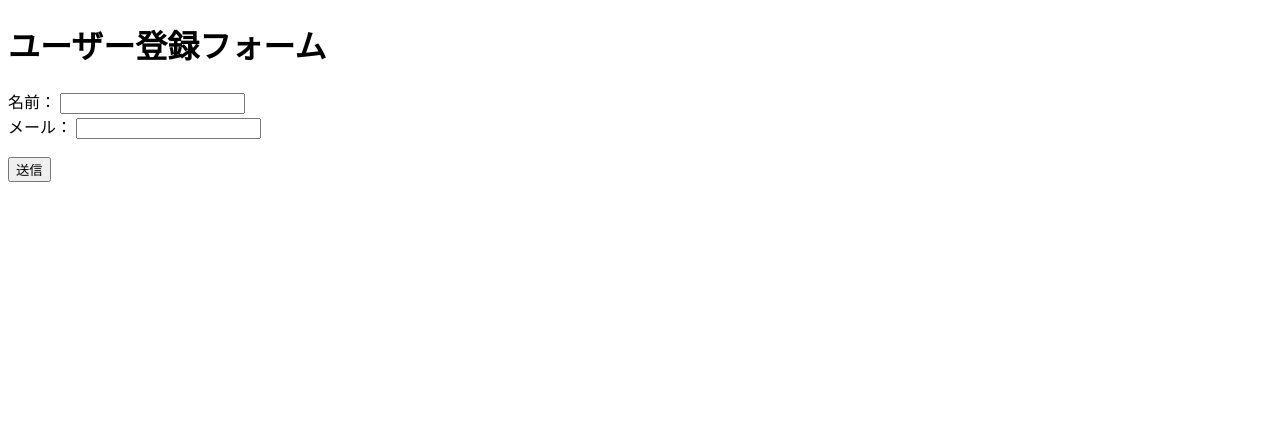
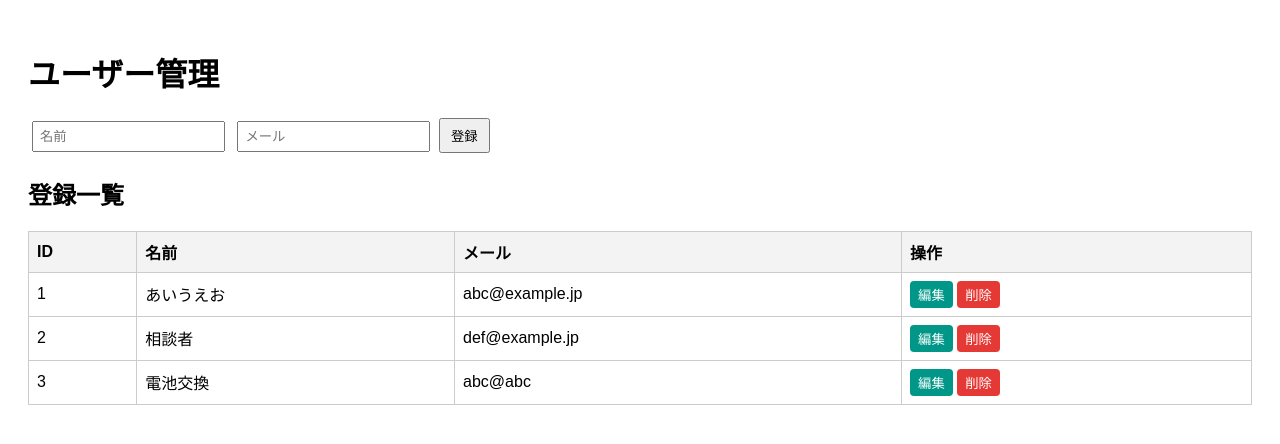
Before and after one commit to yuuki-hiroshima/flask_js_demo, a Flask app: page / in a window 1280 px wide. Shown: the top 444 px of the page. Run offline with Flask 3, Linux system fonts and the light colour scheme.

Commit message:
flask jyavascript json

```diff
--- a/app.py
+++ b/app.py
@@ -1,6 +1,44 @@
 from flask import Flask, render_template, request, jsonify
+import json, os
 
 app = Flask(__name__)
+
+# ===== JSONファイルのパス =====
+DATA_FILE = "data.json"
+
+# ===== ユーティリティ関数 =====
+def load_data():
+    """JSONファイルを読み込んでリストを返す。idがないレコードは補正して付与。"""
+    if not os.path.exists(DATA_FILE):   # ファイルが無ければ空リスト
+        return []
+    with open(DATA_FILE, "r", encoding="utf-8") as f:
+        try:
+            users = json.load(f)
+        except json.JSONDecodeError:
+            users = []   # ファイルが壊れていても安全に戻す
+
+    # --- ここで id を補正 ---
+    changed = False
+
+    # 既存の最大IDを取得（idがないレコードがあってもOK）
+    current_max = max((u.get("id", 0) for u in users), default=0)
+    next_id = current_max + 1
+
+    for u in users:
+        if "id" not in u :
+            u["id"] = next_id
+            next_id += 1
+            changed = True
+
+    # 補正が入ったら保存して永続化（次回移行もOK）
+    if changed:
+        save_data(users)
+    return users
+
+def save_data(data):
+    """リストをJSONファイルに書き込む"""
+    with open(DATA_FILE, "w", encoding="utf-8") as f:
+        json.dump(data, f, ensure_ascii=False, indent=2)
 
 # ---------- HTML表示 ----------
 @app.route("/")
@@ -14,14 +52,64 @@ def register():
     name = data.get("name")
     email =data.get("email")
 
-    print(f"受信データ: name={name}, email={email}")  # ターミナルで確認
+    if not name or not email:
+        return jsonify({"status": "error", "message": "名前とメールは必須です。"}),400
 
-    # 仮の処理（本来はDB保存など）
-    response = {
-        "status": "success",
-        "message": f"{name} さん({email})を登録しました！"
-    }
-    return jsonify(response)  # JSON形式で返す
+    users = load_data()
+
+    # 同じメールが既に存在していたらエラー
+    if any(u["email"] == email for u in users):
+        return jsonify({"status": "error", "message": "このメールはすでに登録済みです。"}),409
+
+    # 登録する情報に自動的にIDを付与する（番号管理）
+    new_id = max((u.get("id", 0) for u in users), default=0) + 1
+
+    # 新しいユーザーを追加
+    users.append({"id": new_id, "name": name, "email": email})
+    save_data(users)
+    return jsonify({"status": "success", "message": f"{name} さんを登録しました！"})
+
+# ===== 一覧取得API（GET） =====
+@app.route("/api/list", methods=["GET"])
+def get_list():
+    users = load_data()
+    return jsonify(users)
+
+# ===== 編集（Update） =====
+@app.route("/api/update/<int:user_id>", methods=["PUT"])
+def update_user(user_id):
+    data = request.get_json()
+    name = data.get("name")
+    email = data.get("email")
+
+    if not name or not email:
+        return jsonify({"status": "error", "message": "名前とメールは必須です。"}), 400
+
+    users = load_data()
+
+    # ★ 自分以外とのメール重複チェック（任意だが推奨）
+    if any(u.get("email") == email and u.get("id") != user_id for u in users):
+        return jsonify({"status": "error", "message": "このメールは別ユーザーで使用されています。"}), 409
+
+    for user in users:
+        if user.get("id") == user_id:   # get で安全比較
+            user["name"] = name
+            user["email"] = email
+            save_data(users)
+            return jsonify({"status": "success", "message": "更新しました。"})
+    return jsonify({"status": "error", "message": "該当ユーザーが見つかりません。"}), 404
+
+# ===== 削除（Delete） =====
+@app.route("/api/delete/<int:user_id>", methods=["DELETE"])
+def delete_user(user_id):
+    users = load_data()
+    new_users = [u for u in users if u.get("id") != user_id]
+
+    if len(new_users) == len(users):
+        return jsonify({"status": "error", "message": "該当ユーザーが見つかりませんでした。"}), 404
+
+    save_data(new_users)
+    return jsonify({"status": "success", "message": "削除しました。"})
 
 if __name__ == "__main__":
-    app.run(debug=True)
+    app.run(debug=True, host="127.0.0.1", port=8000)
--- /dev/null
+++ b/data.json
@@ -0,0 +1,17 @@
+[
+  {
+    "id": 1,
+    "name": "あいうえお",
+    "email": "abc@example.jp"
+  },
+  {
+    "name": "相談者",
+    "email": "def@example.jp",
+    "id": 2
+  },
+  {
+    "id": 3,
+    "name": "電池交換",
+    "email": "abc@abc"
+  }
+]
--- a/static/script.js
+++ b/static/script.js
@@ -1,6 +1,35 @@
 const form = document.getElementById("registerForm");
-const result = document.getElementById("result");
+const message = document.getElementById("message");
+const tableBody = document.querySelector("#userTable tbody");
+const submitBtn = document.getElementById("submitBtn");
 
+let editId = null; // 編集モードのときにIDを保持
+
+// ===== APIから一覧を取得して表示 =====
+async function fetchList() {
+  const res = await fetch("/api/list");
+  const users = await res.json();
+
+  // 表示をクリア
+  tableBody.innerHTML = "";
+
+  // 各行を作成
+  users.forEach(user => {
+    const row = document.createElement("tr");
+    row.innerHTML = `
+      <td>${user.id}</td>
+      <td>${user.name}</td>
+      <td>${user.email}</td>
+      <td>
+        <button class="edit" data-id="${user.id}">編集</button>
+        <button class="delete" data-id="${user.id}">削除</button>
+      </td>
+    `;
+    tableBody.appendChild(row);
+  });
+}
+
+// ===== フォーム送信処理 =====
 form.addEventListener("submit", async (e) => {
   e.preventDefault(); // ページリロード防止
 
@@ -10,26 +39,49 @@ form.addEventListener("submit", async (e) => {
   // JS → Flask　へ送るデータ
   const payload = { name, email };
 
-  try {
+  const url = editId ? `/api/update/${editId}` : "/api/register";
+  const method = editId ? "PUT" : "POST";
+
   // fetch() でPOST送信
-    const res = await fetch("/api/register", {
-      method: "POST",
-      headers: {
-        "Content-Type": "application/json"
-      },
+  const res = await fetch(url, {
+    method,
+    headers: { "Content-Type": "application/json" },
     body: JSON.stringify(payload)
   });
 
   // Flask からの応答を受け取る
   const data = await res.json();
 
-    // 結果を表示
-    result.textContent = data.message;
-    result.style.color = "green";
+  message.textContent = data.message;
+  message.style.color = res.ok ? "green" : "red";
 
-  } catch (err) {
-    console.error("通信エラー:", err);
-    result.textContent = "通信に失敗しました。";
-    result.style.color = "red";
+  form.reset();
+  editId = null;
+  submitBtn.textContent = "登録";
+  fetchList(); // 再取得して反映
+});
+
+// ===== 編集・削除ボタンのクリック =====
+tableBody.addEventListener("click", async (e) => {
+  const id = e.target.dataset.id;
+  if (e.target.classList.contains("edit")) {
+    // 編集モード
+    const row = e.target.closest("tr");
+    const name = row.children[1].textContent;
+    const email = row.children[2].textContent;
+    document.getElementById("name").value = name;
+    document.getElementById("email").value = email;
+    editId = Number(id);
+    submitBtn.textContent = "更新";
+  } else if (e.target.classList.contains("delete")) {
+    if (!confirm("削除してよろしいですか？")) return;
+    const res = await fetch(`/api/delete/${id}`, { method: "DELETE" });
+    const data = await res.json();
+    message.textContent = data.message;
+    message.style.color = res.ok ? "green" : "red";
+    fetchList();
   }
 });
+
+// 初回ロード時に一覧を読み込む
+fetchList();
--- a/templates/index.html
+++ b/templates/index.html
@@ -2,22 +2,36 @@
 <html lang="ja">
 <head>
   <meta charset="UTF-8">
-  <title>Flask ✕ JS 通信体験</title>
+  <title>Flask ✕ JS フルCRUD</title>
+  <style>
+    body { font-family: sans-serif; padding: 20px; }
+    input { margin: 4px; padding: 6px; }
+    button { padding: 6px 10px; }
+    table { margin-top: 16px; border-collapse: collapse; width: 100%; }
+    th, td { border: 1px solid #ccc; padding: 8px; text-align: left; }
+    th { background: #f3f3f3; }
+    .edit { background: #009688; color: white; border: none; padding: 4px 8px; border-radius: 4px; }
+    .delete { background: #e53935; color: white; border: none; padding: 4px 8px; border-radius: 4px; }
+  </style>
 </head>
 <body>
-  <h1>ユーザー登録フォーム</h1>
+  <h1>ユーザー管理</h1>
 
   <form id="registerForm">
-    <label for="name">名前：</label>
-    <input type="text" id="name" required>
-    <br>
-    <label for="email">メール：</label>
-    <input type="email" id="email" required>
-    <br><br>
-    <button type="submit">送信</button>
+    <input type="text" id="name" placeholder="名前" required>
+    <input type="email" id="email" placeholder="メール" required>
+    <button type="submit" id="submitBtn">登録</button>
   </form>
 
-  <p id="result"></p>
+  <p id="message"></p>
+
+  <h2>登録一覧</h2>
+  <table id="userTable">
+    <thead>
+      <tr><th>ID</th><th>名前</th><th>メール</th><th>操作</th></tr>
+    </thead>
+    <tbody></tbody>
+  </table>
 
   <script src="{{ url_for('static', filename='script.js') }}"></script>
 </body>
```
Lines whose indentation alone changed are shown as unchanged.
